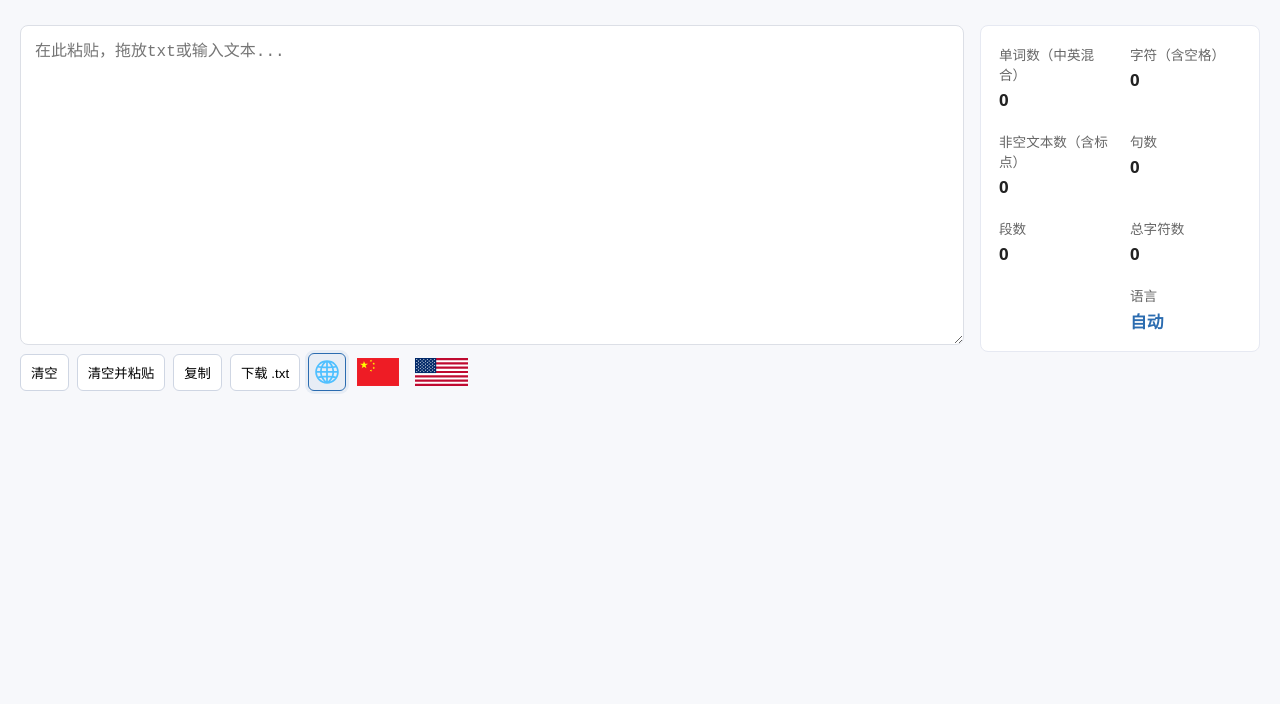
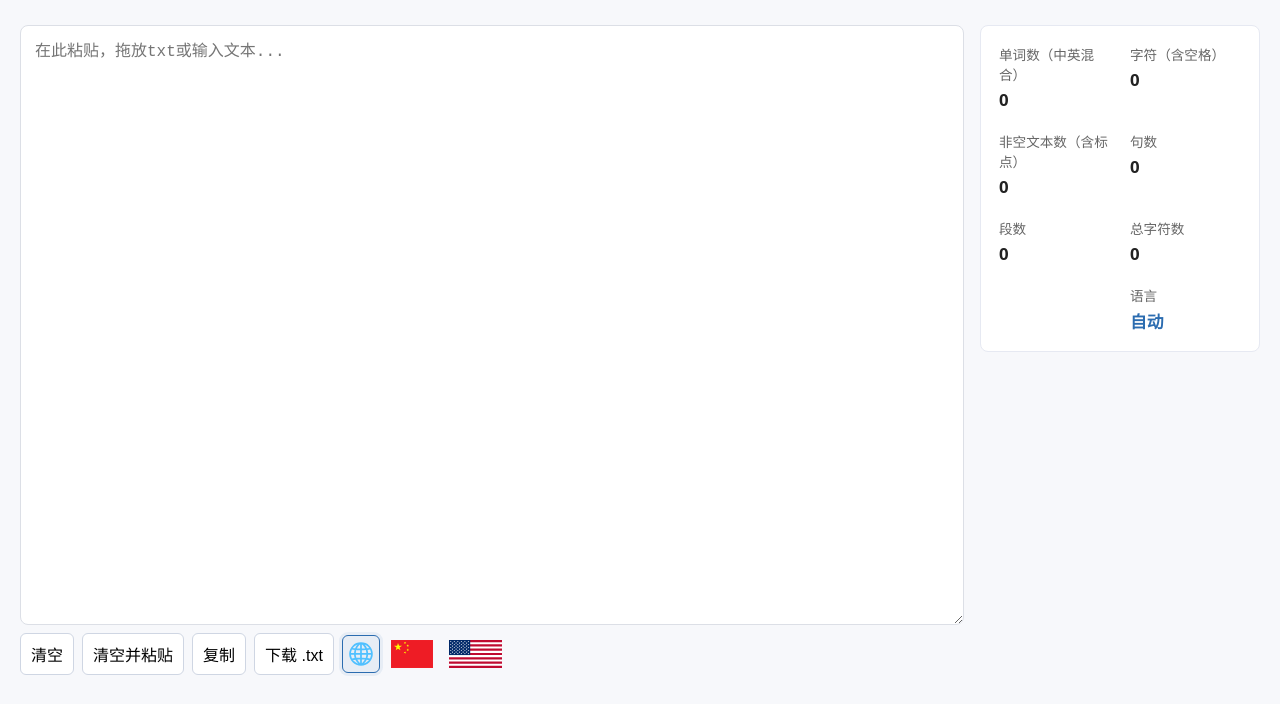
Before and after one commit to CQHcharlie/word-counter, a plain HTML site: page index.html in a window 1280 px wide. Shown: the part 96-800 px from the top of the page. Drawn offline with Linux system fonts and the light colour scheme.

Commit message:
修复估计阅读时间提示的注释，并调整 textarea 和按钮的样式

```diff
--- a/script.js
+++ b/script.js
@@ -245,7 +245,7 @@
         // 阅读时间参考（使用返回的 wordsForRead，按 200 单位/分钟）
         const minutes = Math.max(1, Math.round((res.wordsForRead || 1) / 200));
         // 将估计阅读时间写入 mode 区提示（如果存在 detectedEl）
-        if (detectedEl) detectedEl.title = '估计阅读时间: ' + minutes + ' 分钟';
+        // if (detectedEl) detectedEl.title = '估计阅读时间: ' + minutes + ' 分钟';
     }
 
     // 事件绑定（保留原有行为）
--- a/styles.css
+++ b/styles.css
@@ -46,6 +46,7 @@ main {
 textarea {
     width: 100%;
     min-height: 320px;
+    height: calc(100vh - 200px);
     padding: 14px;
     border-radius: 8px;
     border: 1px solid #dcdfe6;
@@ -67,7 +68,8 @@ button {
     border-radius: 6px;
     border: 1px solid #cfd6e3;
     background: #fff;
-    cursor: pointer
+    cursor: pointer;
+    font-size: 1rem;
 }
 
 .flag {
```
